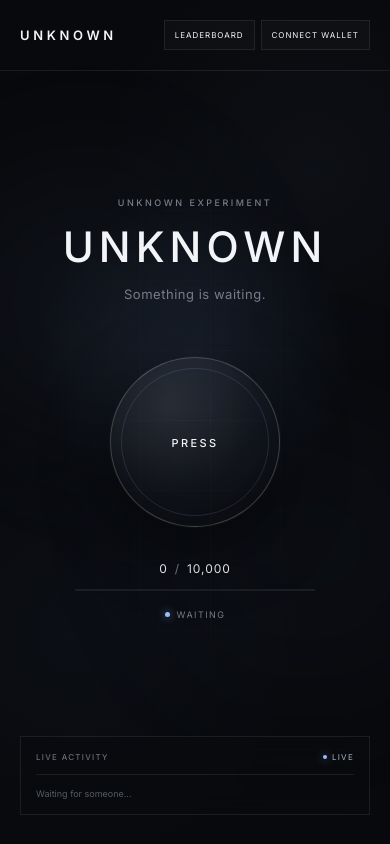
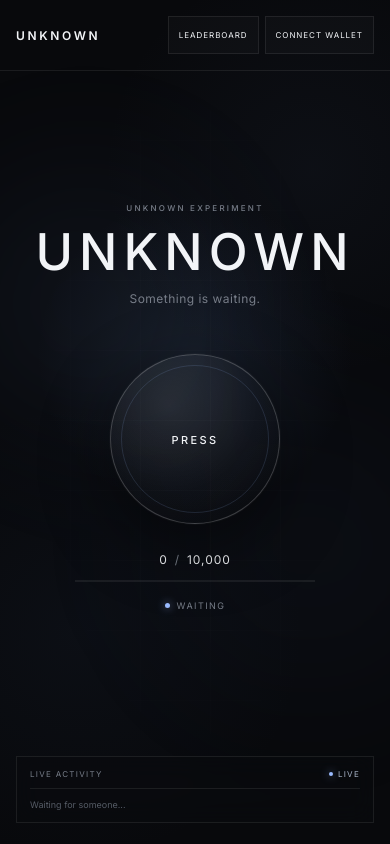
Before and after one commit to amirxme/UNKNOWN, a website: page index.html in a window 390 px wide. Drawn offline with Linux system fonts and the light colour scheme; no server answers.

Commit message:
Update style.css

```diff
--- a/style.css
+++ b/style.css
@@ -770,3 +770,116 @@ h1 {
     }
 
 }
+
+/* FINAL MOBILE POLISH */
+
+@media (max-width: 700px) {
+    body {
+        min-height: 100svh;
+    }
+
+    .header {
+        padding:
+            max(16px, env(safe-area-inset-top))
+            16px
+            16px;
+    }
+
+    .logo {
+        font-size: 12px;
+        letter-spacing: 0.22em;
+        flex-shrink: 0;
+    }
+
+    .header-actions {
+        flex: 1;
+        justify-content: flex-end;
+        min-width: 0;
+    }
+
+    .header-actions button {
+        min-height: 38px;
+        white-space: nowrap;
+        touch-action: manipulation;
+    }
+
+    .main {
+        min-height: calc(100svh - 78px);
+        padding:
+            34px 16px
+            calc(128px + env(safe-area-inset-bottom));
+    }
+
+    .label {
+        margin-bottom: 14px;
+        font-size: 8px;
+    }
+
+    h1 {
+        font-size: clamp(38px, 13vw, 58px);
+    }
+
+    .subtitle {
+        margin-top: 14px;
+        font-size: 12px;
+    }
+
+    .press-button {
+        width: min(170px, 52vw);
+        height: min(170px, 52vw);
+        margin-top: 48px;
+    }
+
+    .counter {
+        width: min(240px, 72vw);
+        margin-top: 28px;
+    }
+
+    .activity {
+        bottom: max(14px, env(safe-area-inset-bottom));
+        left: 16px;
+        right: 16px;
+        padding: 12px 13px;
+    }
+
+    .activity-top {
+        padding-bottom: 9px;
+    }
+
+    .activity-empty {
+        padding-top: 10px;
+    }
+
+    .modal {
+        max-height: calc(100svh - 32px);
+        overflow-y: auto;
+        padding: 30px 22px;
+    }
+}
+
+@media (max-width: 380px) {
+    .header {
+        gap: 8px;
+    }
+
+    .header-actions button {
+        padding: 8px 8px;
+        font-size: 7px;
+    }
+
+    .press-button {
+        margin-top: 40px;
+    }
+}
+
+@media (hover: none) {
+    .header-actions button:hover,
+    .press-button:hover,
+    .wallet-option:hover {
+        transform: none;
+    }
+
+    .press-button:active {
+        transform: scale(0.95);
+    }
+}
```
